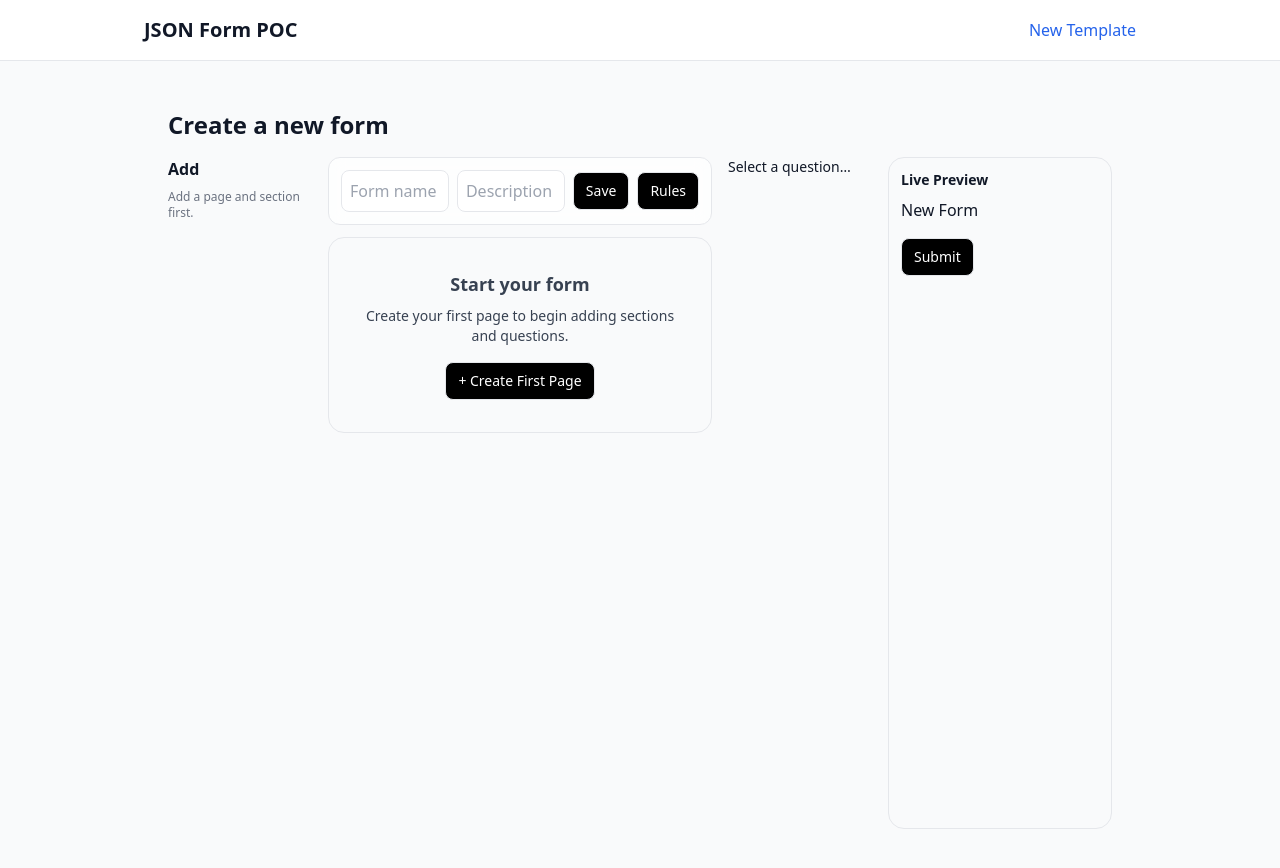
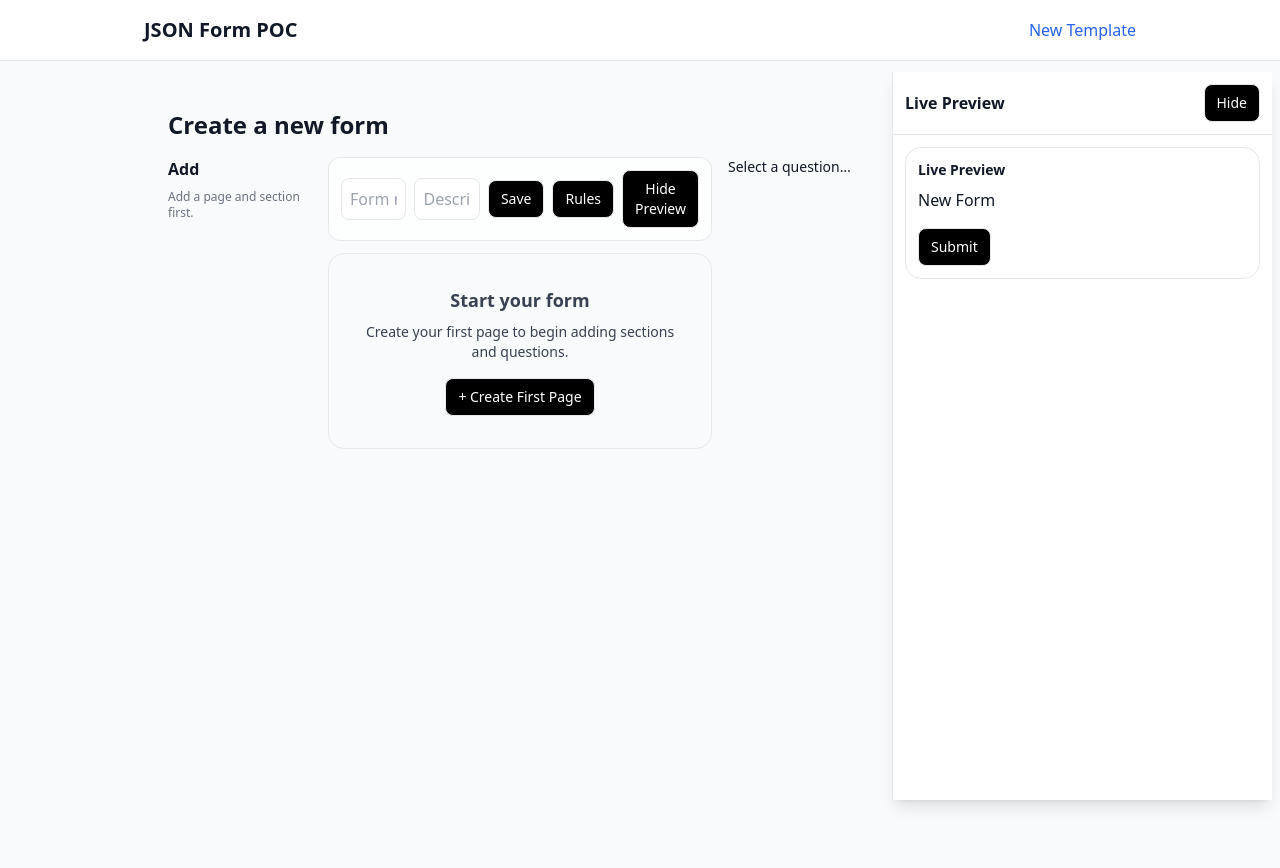
Before and after one commit to sarathkumar365/Dynamic-Forms, a Next.js app: page /templates/new in a window 1280 px wide. Shown: the top 868 px of the page. Built offline with nearby package versions, Linux system fonts and the light colour scheme.

Commit message:
updates for preview pane

```diff
--- a/src/components/builder/BuilderShell.tsx
+++ b/src/components/builder/BuilderShell.tsx
@@ -6,9 +6,9 @@ import Inspector from "./Inspector";
 import RuleBuilder from "./RuleBuilder";
 import ActionRules from "./ActionRules";
 import BuilderTopBar from "./BuilderTopBar";
-import PreviewPane from "./PreviewPane";
+import PreviewDrawer from "./PreviewDrawer";
 import SaveBar from "./SaveBar";
-import { useState } from "react";
+import React, { useEffect, useState } from "react";
 
 export default function BuilderShell({ initialSpec }: { initialSpec?: any }) {
   const {
@@ -26,6 +26,45 @@ export default function BuilderShell({ initialSpec }: { initialSpec?: any }) {
   const [activeSectionId, setActiveSectionId] = useState<string | null>(
     spec.pages?.[0]?.sections?.[0]?.id ?? null
   );
+  const [previewOpen, setPreviewOpen] = useState<boolean>(false);
+  const [previewWidth, setPreviewWidth] = useState<number>(380);
+
+  // restore persisted preview state
+  useEffect(() => {
+    try {
+      const s = localStorage.getItem("builder.preview.state");
+      if (s) {
+        const obj = JSON.parse(s);
+        if (typeof obj.open === 'boolean') setPreviewOpen(obj.open);
+        if (typeof obj.width === 'number') setPreviewWidth(obj.width);
+      } else {
+        // default: open on desktop, closed on mobile
+        setPreviewOpen(typeof window !== 'undefined' ? window.innerWidth >= 1024 : false);
+      }
+    } catch {}
+  }, []);
+  useEffect(() => {
+    try {
+      localStorage.setItem("builder.preview.state", JSON.stringify({ open: previewOpen, width: previewWidth }));
+    } catch {}
+  }, [previewOpen, previewWidth]);
+
+  // Keyboard shortcut: P to toggle preview (ignores inputs)
+  useEffect(() => {
+    const onKey = (e: KeyboardEvent) => {
+      const k = e.key?.toLowerCase();
+      if (k === 'p' && !e.metaKey && !e.ctrlKey && !e.altKey) {
+        const el = e.target as HTMLElement | null;
+        const tag = el?.tagName?.toLowerCase();
+        const isEditable = (el as any)?.isContentEditable;
+        if (isEditable || (tag && ["input","textarea","select"].includes(tag))) return;
+        e.preventDefault();
+        setPreviewOpen((v) => !v);
+      }
+    };
+    window.addEventListener('keydown', onKey);
+    return () => window.removeEventListener('keydown', onKey);
+  }, []);
   const [showRules, setShowRules] = useState(false);
 
   // Helper: add section to first page
@@ -46,7 +85,12 @@ export default function BuilderShell({ initialSpec }: { initialSpec?: any }) {
         />
       </div>
       <div className="col-span-5">
-        <BuilderTopBar getFormSpec={() => spec} onOpenRules={() => setShowRules(true)} />
+        <BuilderTopBar
+          getFormSpec={() => spec}
+          onOpenRules={() => setShowRules(true)}
+          previewOpen={previewOpen}
+          onTogglePreview={() => setPreviewOpen((v) => !v)}
+        />
         <BuilderCanvas
           spec={spec}
           addPage={addPage}
@@ -84,9 +128,14 @@ export default function BuilderShell({ initialSpec }: { initialSpec?: any }) {
           updateQuestion={updateQuestion}
         />
       </div>
-      <div className="col-span-3">
-        <PreviewPane compiled={compiled} />
-      </div>
+      {/* Right-docked Preview Drawer (overlays grid) */}
+      <PreviewDrawer
+        open={previewOpen}
+        width={previewWidth}
+        onToggle={() => setPreviewOpen(false)}
+        onResize={(w) => setPreviewWidth(w)}
+        compiled={compiled}
+      />
     </div>
   );
 }
--- a/src/components/builder/BuilderTopBar.tsx
+++ b/src/components/builder/BuilderTopBar.tsx
@@ -6,9 +6,13 @@ import { ensureKeys } from "@/hooks/useFormSpec";
 export default function BuilderTopBar({
   getFormSpec,
   onOpenRules,
+  previewOpen,
+  onTogglePreview,
 }: {
   getFormSpec: () => any;
   onOpenRules: () => void;
+  previewOpen: boolean;
+  onTogglePreview: () => void;
 }) {
   const [name, setName] = useState("");
   const [description, setDescription] = useState("");
@@ -66,6 +70,7 @@ export default function BuilderTopBar({
         {status === "saving" ? "Saving…" : "Save"}
       </button>
       <button className="btn" onClick={onOpenRules}>Rules</button>
+      <button className="btn" onClick={onTogglePreview}>{previewOpen ? 'Hide Preview' : 'Show Preview'}</button>
       {status === "error" && <span className="text-sm text-red-600">{error}</span>}
     </div>
   );
--- /dev/null
+++ b/src/components/builder/PreviewDrawer.tsx
@@ -0,0 +1,93 @@
+"use client";
+import React, { useEffect, useMemo, useRef, useState } from "react";
+import PreviewPane from "./PreviewPane";
+
+export default function PreviewDrawer({
+  open,
+  width,
+  onToggle,
+  onResize,
+  compiled,
+}: {
+  open: boolean;
+  width: number; // in px
+  onToggle: () => void;
+  onResize: (w: number) => void;
+  compiled: { schema: any; uiSchema: any };
+}) {
+  const [isMobile, setIsMobile] = useState(false);
+  useEffect(() => {
+    const check = () => setIsMobile(window.innerWidth < 768);
+    check();
+    window.addEventListener("resize", check);
+    return () => window.removeEventListener("resize", check);
+  }, []);
+
+  const minW = 300;
+  const maxW = 640;
+  const w = Math.min(Math.max(width, minW), maxW);
+
+  const dragging = useRef(false);
+  const startX = useRef(0);
+  const startW = useRef(w);
+
+  function onMouseDown(e: React.MouseEvent) {
+    dragging.current = true;
+    startX.current = e.clientX;
+    startW.current = w;
+    window.addEventListener("mousemove", onMouseMove as any);
+    window.addEventListener("mouseup", onMouseUp as any);
+    e.preventDefault();
+  }
+  function onMouseMove(e: MouseEvent) {
+    if (!dragging.current) return;
+    const dx = startX.current - e.clientX; // handle on left edge
+    const next = Math.min(Math.max(startW.current + dx, minW), maxW);
+    onResize(next);
+  }
+  function onMouseUp() {
+    dragging.current = false;
+    window.removeEventListener("mousemove", onMouseMove as any);
+    window.removeEventListener("mouseup", onMouseUp as any);
+  }
+
+  if (!open) return null;
+
+  if (isMobile) {
+    // Full-screen overlay on mobile
+    return (
+      <div className="fixed inset-0 z-50 bg-black/40 flex">
+        <div className="bg-white ml-auto w-full h-full max-w-full p-3 overflow-auto">
+          <div className="flex items-center justify-between mb-2">
+            <div className="font-semibold">Live Preview</div>
+            <button className="btn btn-xs" onClick={onToggle}>Close</button>
+          </div>
+          <PreviewPane compiled={compiled} />
+        </div>
+      </div>
+    );
+  }
+
+  // Desktop: right-docked drawer with resizer
+  return (
+    <div className="fixed top-[72px] right-0 bottom-0 z-40 flex">
+      <div
+        className="h-full bg-white border-l shadow-lg overflow-auto"
+        style={{ width: w }}
+      >
+        <div className="flex items-center justify-between p-3 border-b">
+          <div className="font-semibold">Live Preview</div>
+          <button className="btn btn-xs" onClick={onToggle}>Hide</button>
+        </div>
+        <div className="p-3">
+          <PreviewPane compiled={compiled} />
+        </div>
+      </div>
+      <div
+        className="w-2 cursor-col-resize bg-transparent hover:bg-blue-200"
+        onMouseDown={onMouseDown}
+        title="Drag to resize"
+      />
+    </div>
+  );
+}
```
Also changed, not shown: 1 other file (tests, documents, lock files or other folders).
